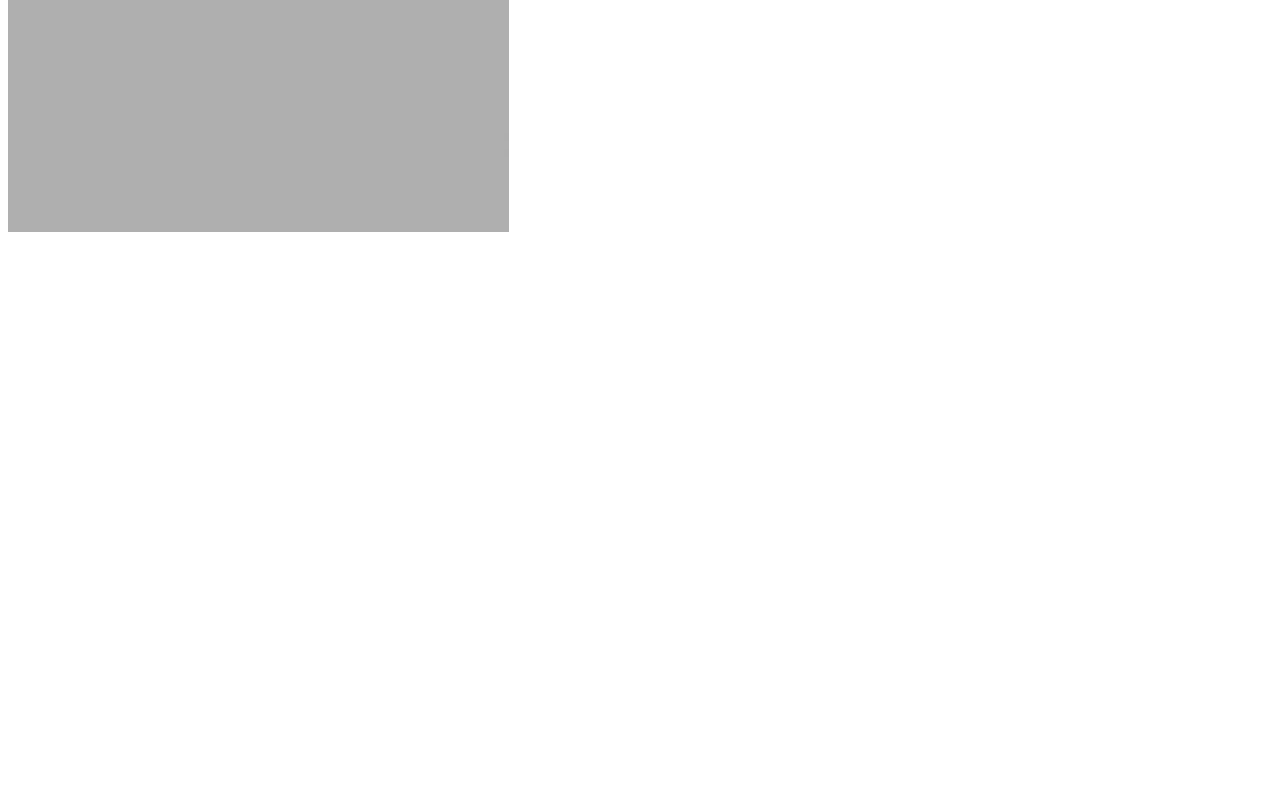
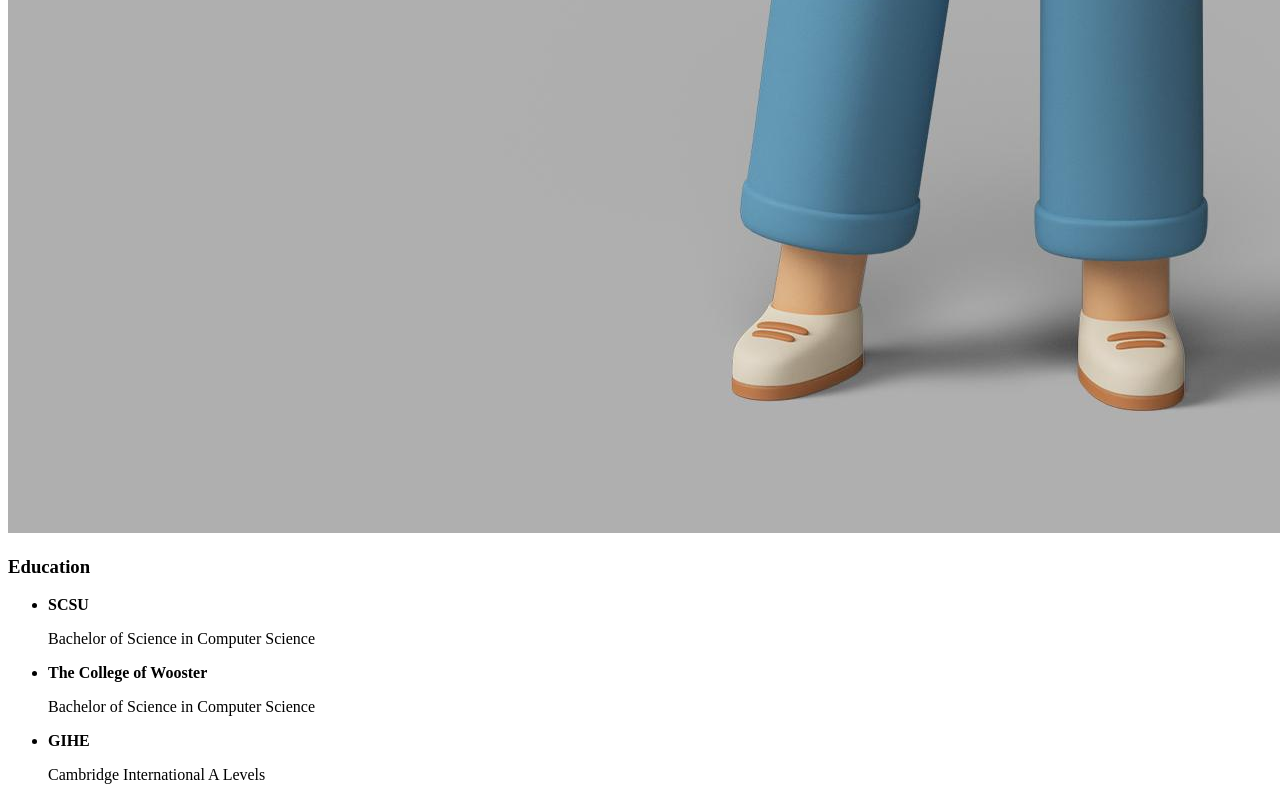
Before and after one commit to anushkashr/LandingPage, a plain HTML site: page home.html in a window 1280 px wide. Shown: the part 1547-2347 px from the top of the page. Before the commit the page ends 2213 px from the top, so only its background shows below. Drawn offline with Linux system fonts and the light colour scheme.

Commit message:
Added content on Education section

```diff
--- a/home.html
+++ b/home.html
@@ -8,14 +8,19 @@
 <body>
     <h1>Home</h1>
     <img src="5224542.jpg">
-    <h3>Something about me</h3>
+
+    <h3>Education</h3>
 
     <ul>
-
-        <li>Education</li>
-        <li>SCSU</li>
-        <li>The College of Wooster</li>
+        <li><b>SCSU</b></li>
+            <p>Bachelor of Science in Computer Science</p>
+        <li><b>The College of Wooster</b></li>
+            <p>Bachelor of Science in Computer Science</p>
+        <li><b>GIHE</b></li>
+        <p>Cambridge International A Levels</p>
 
     </ul>
+
+
 </body>
 </html
```
Also changed, not shown: style.css (line endings or trailing spaces).
